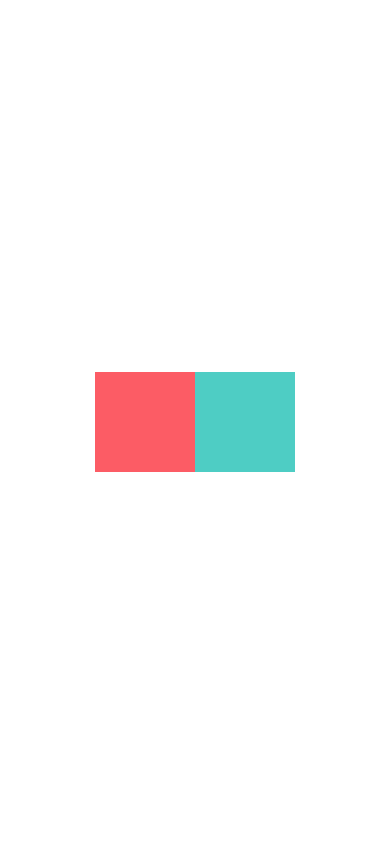
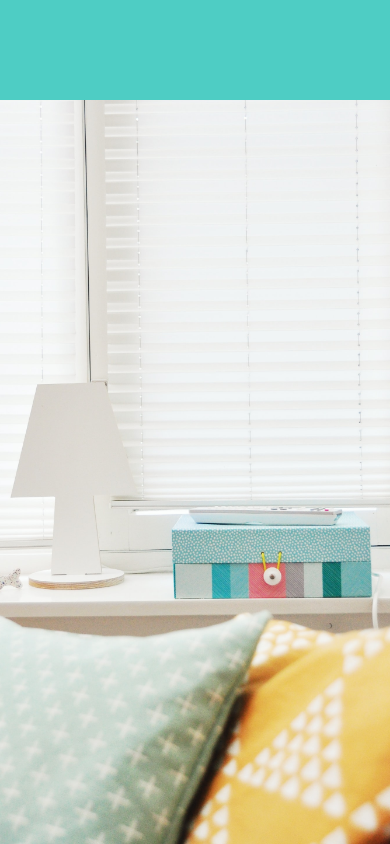
Before and after one commit to Lo-GR/practiceReactNative, a React Native app: screen / in a window 390 px wide. Built offline with nearby package versions, Linux system fonts and the light colour scheme.

Commit message:
WIP welcomescreen

```diff
--- a/App.js
+++ b/App.js
@@ -1,38 +1,14 @@
-import { StatusBar } from 'expo-status-bar';
+// import { StatusBar } from 'expo-status-bar';
 import React from 'react';
-import {
-  StyleSheet,
-  View, } from 'react-native';
+// import {
+//   StyleSheet,
+//   View,
+//   Image,} from 'react-native';
+import WelcomeScreen from "./screens/WelcomeScreen";
 
 
 export default function App() {
-
   return (
-    <View style={styles.container}>
-      <View
-        style={{
-          backgroundColor: "#fc5c65",
-          width: 100,
-          height: 100,
-        }}
-      />
-      <View
-        style={{
-          backgroundColor: "#4ECDC4",
-          width: 100,
-          height: 100
-        }}
-      />
-    </View>
+    <WelcomeScreen />
   );
 }
-
-const styles = StyleSheet.create({
-  container: {
-    flex: 1,
-    backgroundColor: '#fff',
-    flexDirection: "row",
-    justifyContent: "center",
-    alignItems: "center"
-  }
-});
--- /dev/null
+++ b/screens/WelcomeScreen.js
@@ -0,0 +1,49 @@
+import { StatusBar } from 'expo-status-bar';
+import React from 'react';
+import {
+  StyleSheet,
+  View,
+  Image,} from 'react-native';
+
+
+export default function WelcomeScreen() {
+
+  return (
+    <View style={styles.container}>
+      <Image
+        source={require("../assets/background.jpg")}
+        resizeMode={"cover"}
+        style={{
+          height: "100%",
+          width: "100%",
+        }}/>
+      <View
+        style={[
+          styles.placeHolder, {
+          backgroundColor: "#fc5c65",
+        }]}
+      />
+      <View
+        style={[
+          styles.placeHolder, {
+          backgroundColor: "#4ECDC4",
+        }]}
+      />
+    </View>
+  );
+}
+
+const styles = StyleSheet.create({
+  container: {
+    flex: 1,
+    backgroundColor: '#fff',
+    flexDirection: "column",
+    alignItems: "flex-end",
+    flexWrap: "wrap"
+  },
+  placeHolder: {
+    width: "100%",
+    height: 100,
+    position: "absolute"
+  }
+});
```
